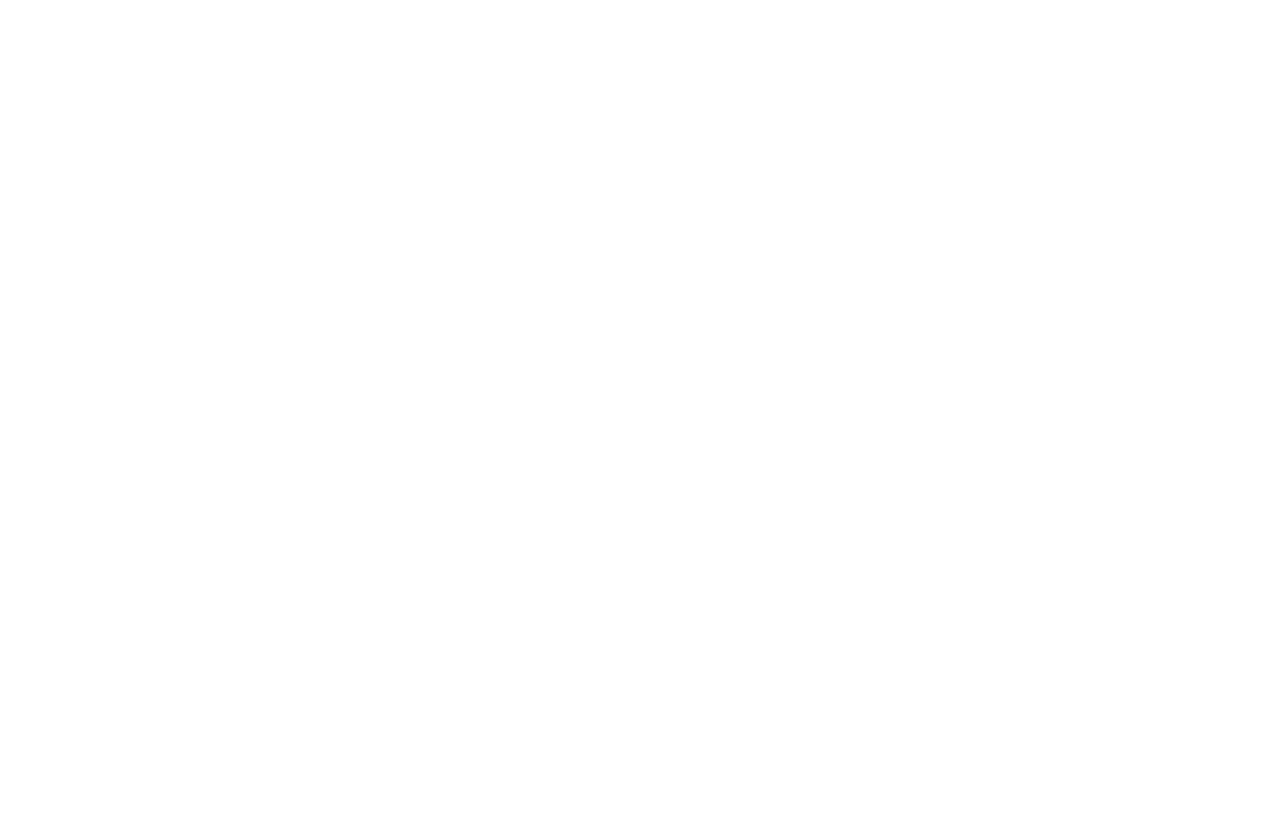
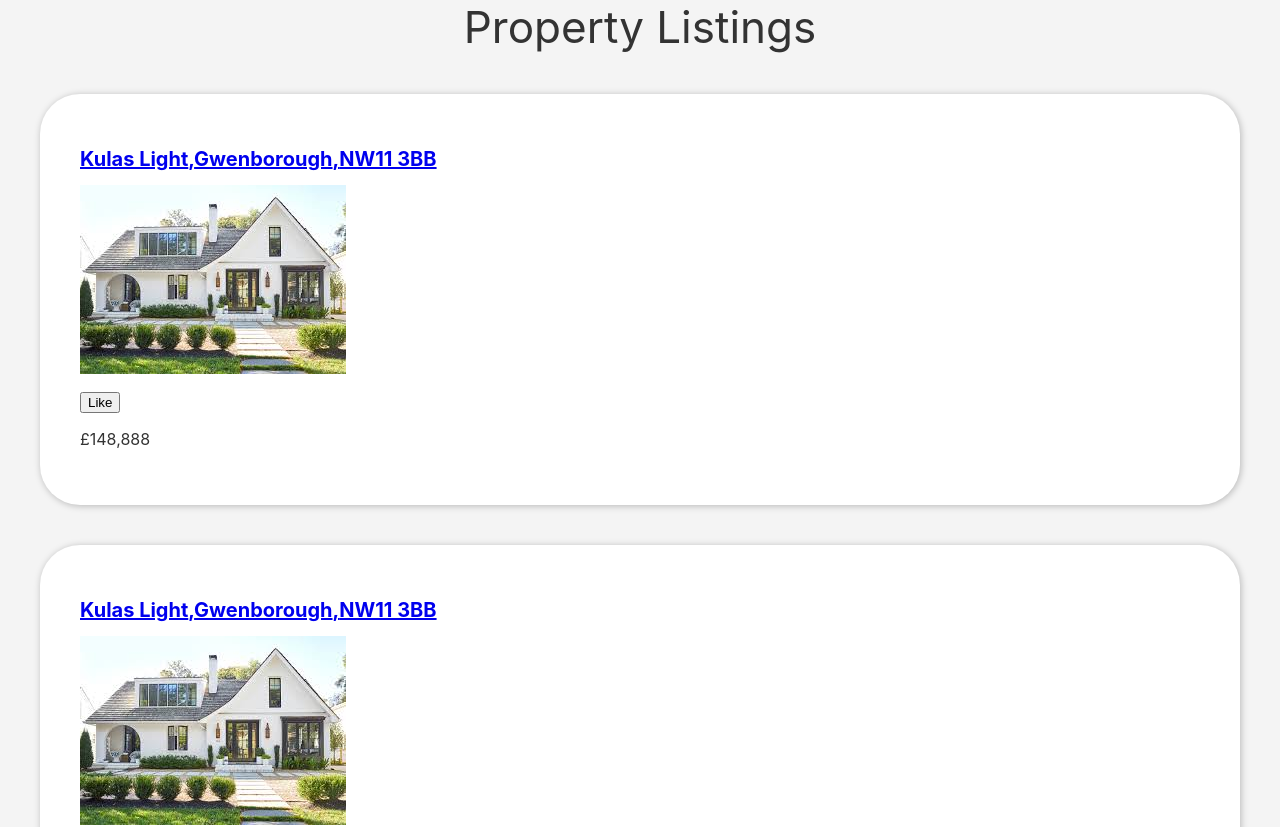
Before and after one commit to Jakephillips55/property-app, a React (Create React App) app: page /properties in a window 1280 px wide. Shown: the top 827 px of the page. Before the commit the page ends 800 px from the top, so only its background shows below. Built offline with nearby package versions, Linux system fonts and the light colour scheme.

Commit message:
broken commit cant get react to render unique page for property will crack it later

```diff
--- a/src/App.css
+++ b/src/App.css
@@ -1,38 +1,106 @@
-.App {
+html {
+  box-sizing: border-box;
+  font-size: 10px;
+}
+
+*,
+*::before,
+*::after {
+  box-sizing: inherit;
+}
+
+body {
+  margin: 0;
+  padding: 0;
+  background-color: rgb(244, 244, 244);
+  color: #333;
+}
+
+p {
+  font-size: 1.6rem;
+}
+
+small {
+  font-size: 1.2rem;
+}
+
+.container {
+  margin: 0 auto;
+  max-width: 30px;
+  max-height: 30px;
+  padding: 40px;
+}
+
+.title {
+  font-size: 4.4rem;
   text-align: center;
 }
 
-.App-logo {
-  height: 40vmin;
-  pointer-events: none;
+.form {
+  display: grid;
 }
 
-@media (prefers-reduced-motion: no-preference) {
-  .App-logo {
-    animation: App-logo-spin infinite 20s linear;
+.label {
+  font-size: 1.2rem;
+  margin-bottom: 0.2rem;
+  text-transform: uppercase;
+}
+
+.input {
+  font-size: 1.6rem;
+  padding: 0.5rem 2rem;
+  line-height: 2.8rem;
+  border-radius: 20px;
+  border: 1px solid #ddd;
+  margin-bottom: 1rem;
+}
+
+.button {
+  background-color: rgba(0, 0, 0, 0.75);
+  color: white;
+  padding: 1rem 2rem;
+  border: 1px solid rgba(0, 0, 0, 0.75);
+  border-radius: 20px;
+  font-size: 1.4rem;
+  cursor: pointer;
+  transition: background-color 250ms;
+}
+
+.button:hover {
+  background-color: rgba(0, 0, 0, 0.85);
+}
+
+.item-list {
+  margin: 4rem;
+}
+
+.item {
+  padding: 4rem;
+  border-radius: 4rem;
+  box-shadow: 1px 1px 7px rgba(0, 0, 0, 0.25);
+  margin: 4rem;
+  background-color: white;
+}
+
+.item--address {
+  margin-bottom: 0.5rem;
+  font-size: 3.2rem;
+}
+
+.item--picture {
+  max-width: 10%;
+  max-height: auto;
+  margin: auto;
+}
+
+@media (min-width: 786px) {
+  .form {
+    grid-template-columns: auto 1fr auto;
+    grid-gap: 1rem;
+    align-items: center;
+  }
+
+  .input {
+    margin-bottom: 0;
   }
 }
-
-.App-header {
-  background-color: #282c34;
-  min-height: 100vh;
-  display: flex;
-  flex-direction: column;
-  align-items: center;
-  justify-content: center;
-  font-size: calc(10px + 2vmin);
-  color: white;
-}
-
-.App-link {
-  color: #61dafb;
-}
-
-@keyframes App-logo-spin {
-  from {
-    transform: rotate(0deg);
-  }
-  to {
-    transform: rotate(360deg);
-  }
-}
--- a/src/App.js
+++ b/src/App.js
@@ -18,20 +18,18 @@
       <div>
         <ul>
           <li>
-            <Link to="/">Home</Link>
+            {/* <Link to="/">Home</Link> */}
             <PropertyList />
           </li>
           <li>{/* <Link to="/about">About</Link> */}</li>
-          <li>
-            <Link to="/properties"> Property </Link>
-          </li>
+          <li>{/* <Link to="/properties"> Property </Link> */}</li>
         </ul>
 
         <Switch>
           {/* <Route path="/about">
             <About /> */}
           {/* </Route> */}
-          <Route path="/properties">
+          <Route path="/properties" component={PropertyList}>
             <Properties />
           </Route>
           <Route path="/">
@@ -56,7 +54,7 @@
 
   return (
     <div>
-      <h2> Details </h2>
+      {/* <h2> Details </h2> */}
 
       <ul>
         <li>
--- a/src/components/Properties.jsx
+++ b/src/components/Properties.jsx
@@ -1,60 +1,58 @@
-import React, { Component } from "react";
+import React, { useState } from "react";
 import PropertyData from "../json/data.json";
-import {
-  BrowserRouter as Router,
-  Route,
-  Link,
-  withRouter,
-  Switch,
-} from "react-router-dom";
+import { Link } from "react-router-dom";
+import "../index.css";
+import { withRouter } from "react-router";
 
-class PropertyList extends Component {
-  render() {
+const PropertyList = () => {
+  const [like, toggleLike] = useState(false);
+
   return (
-      <div>
-        <h1> hi </h1>
-        {PropertyData.map((propertyDetail, index) => {
-          return (
-            <div>
-              <h1>{propertyDetail.price} </h1>
-              <p>{propertyDetail.postcode}</p>
-            </div>
-          );
-        })}
     <>
+      <div className="title">Property Listings</div>
       {PropertyData.map((propertyDetail) => (
         <div className="item" key={propertyDetail._id}>
+          <h1>
             <Link to={`${propertyDetail._id}`}>
-                <button type="button">
               {propertyDetail.address.line1},{propertyDetail.address.city},
               {propertyDetail.address.postcode}
-                </button>
             </Link>
+          </h1>
           <img
             className="item--image"
             src={propertyDetail.picture}
-                alt="Picture"
+            alt={`Home in ${propertyDetail.postCode}`}
           />
           <div className="item--content">
             <p>
-                  <small>Available From: {propertyDetail.available}</small>
+              {/* <small>Available From:  { new Intl.DateTimeFormat("en-GB", {
+                                                year: "numeric",
+                                                month: "long",
+                                                day: "2-digit"
+                                                }).format(propertyDetail.available)}</small> */}
             </p>
-                {/* <button onClick={() => toggleLike(!like)}>Like</button> */}
-                <p>{/* <small>Likes: {like}</small> */}</p>
-                <p>£{propertyDetail.price}</p>
+            <button className="item--like" onClick={() => toggleLike(!like)}>
+              Like
+            </button>
+            <p>
+              {new Intl.NumberFormat("en-GB", {
+                style: "currency",
+                currency: "GBP",
+                minimumFractionDigits: 0,
+                maximumFractionDigits: 0,
+              }).format(propertyDetail.price)}
+            </p>
           </div>
         </div>
       ))}
 
-          <Route
+      {/* <Route
               exact
               path="/PropertyDetails/:id"
-            render={(props) => <PropertyList {...props} />}
-          />
+              render={(props) => <PropertyEditForm {...props} />}
+            /> */}
     </>
-      </div>
   );
-  }
-}
+};
 
-export default PropertyList;
+export default withRouter(PropertyList);
--- a/src/index.js
+++ b/src/index.js
@@ -1,23 +1,33 @@
 import React from "react";
 import ReactDOM from "react-dom";
+import {
+  BrowserRouter as Router,
+  Switch,
+  Route,
+  withRouter,
+} from "react-router-dom";
+import App from "./App";
 import "./index.css";
-import App from "./App";
+// import App from "./App";
 import * as serviceWorker from "./serviceWorker";
-import { BrowserRouter, Route, Switch } from "react-router-dom";
+// import { BrowserRouter, Route, Switch } from "react-router-dom";
 import PropertyList from "./components/Properties";
 
 ReactDOM.render(
   <React.StrictMode>
-    <BrowserRouter>
+    <Router>
       <Switch>
-        <Route path="/" component={App} exact />
+        <Route path="/" exact component={App} />
+
         <Route exact path="/properties/:_id" component={PropertyList} />
+
+        {/* The line below is from App.js I have commmented out hte call to App.js as not necessary */}
+        <PropertyList />
       </Switch>
-    </BrowserRouter>
+    </Router>
   </React.StrictMode>,
   document.getElementById("root")
 );
-
 // If you want your app to work offline and load faster, you can change
 // unregister() to register() below. Note this comes with some pitfalls.
 // Learn more about service workers: https://bit.ly/CRA-PWA
```
Also changed, not shown: public/home.jpeg (added). Lines whose indentation alone changed are shown as unchanged.
